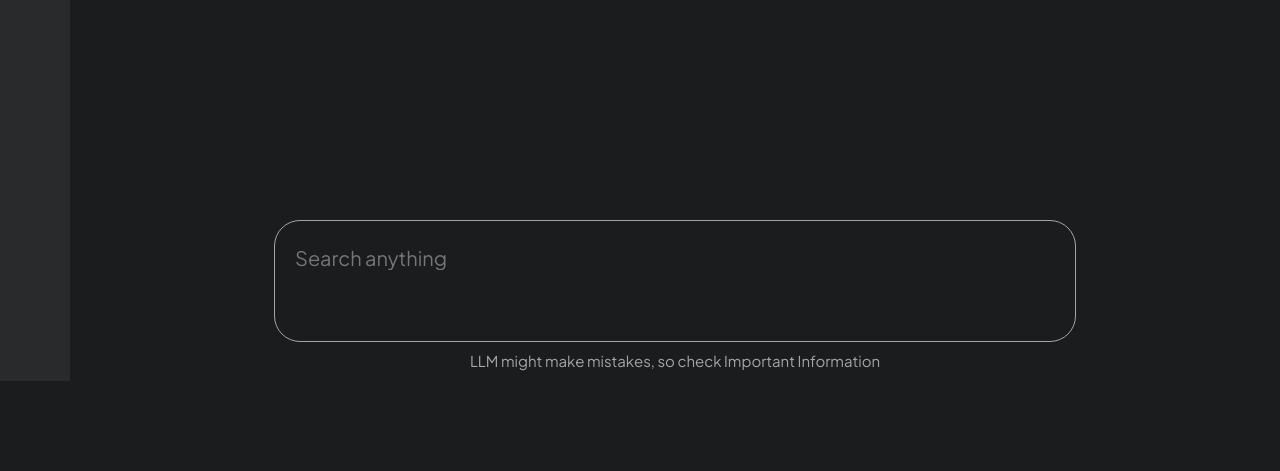
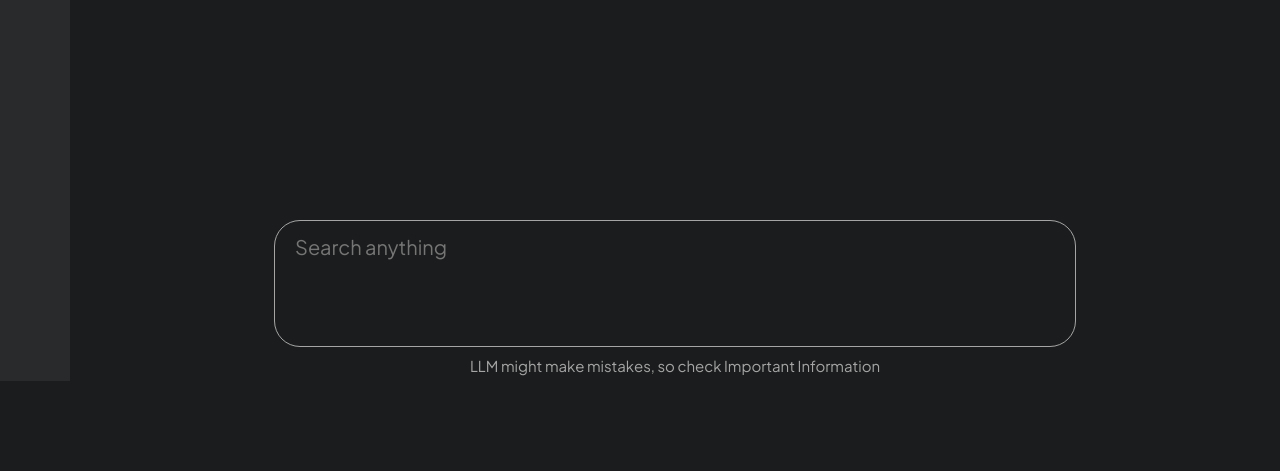
Before and after one commit to raichu03/linsight, a Python web app: template app/templates/index.html in a window 1280 px wide. Shown: the part 419-890 px from the top of the page. Run offline with Jinja, Linux system fonts and the light colour scheme; the template is opened without the code that fills it, so the values that code supplies are empty.

Commit message:
added textarea and border transitioin effect

```diff
--- a/app/static/css/index.css
+++ b/app/static/css/index.css
@@ -136,34 +136,45 @@ main .content-section .input-box .input-field{
     display: flex;
     flex-direction: column;
     align-items: center;
+    transition: outline-color 0.3s ease;
+}
+
+main .content-section .input-box .input-field:focus-within{
+    border: 1px;
+    outline: 1px solid #c8b6ff;
 }
 
 main .content-section .input-box .input-field .input-text{
     width: 100%;
-    height: 70px;
+    height: 75px;
     border-top-left-radius: 25px;
     border-top-right-radius: 25px;
     display: flex;
+    padding-top: 5px;
 }
 
-main .content-section .input-box .input-field .input-text input{
+main .content-section .input-box .input-field .input-text textarea{
     background: none;
     width: 100%;
-    height: 100%;
+    min-height: 1.5em;
     color: #fff;
-    border-top-left-radius: 25px;
-    border-top-right-radius: 25px;
+    border-top-left-radius: 15px;
+    border-top-right-radius: 15px;
     border: none;
     outline: none;
+    padding-top: 8px;
     padding-left: 20px;
     padding-right: 20px;
     font-family: 'Plus_Jakarta_Sans';
     font-size: 20px;
+    resize: none;
+    scrollbar-width: none;
+    scroll-behavior: smooth;
 }
 
 main .content-section .input-box .input-field .input-button{
     width: 100%;
-    height: 50px;
+    height: 45px;
     border-bottom-left-radius: 25px;
     border-bottom-right-radius: 25px;
 }
--- a/app/templates/index.html
+++ b/app/templates/index.html
@@ -27,7 +27,7 @@
             <div class="input-box">
                 <div class="input-field">
                     <div class="input-text">
-                        <input type="text" name="user-input" id="user-input" placeholder="Search anything">
+                        <textarea id="textarea" placeholder="Search anything"></textarea>
                     </div>
                     <div class="input-button"></div>
                 </div>
```
